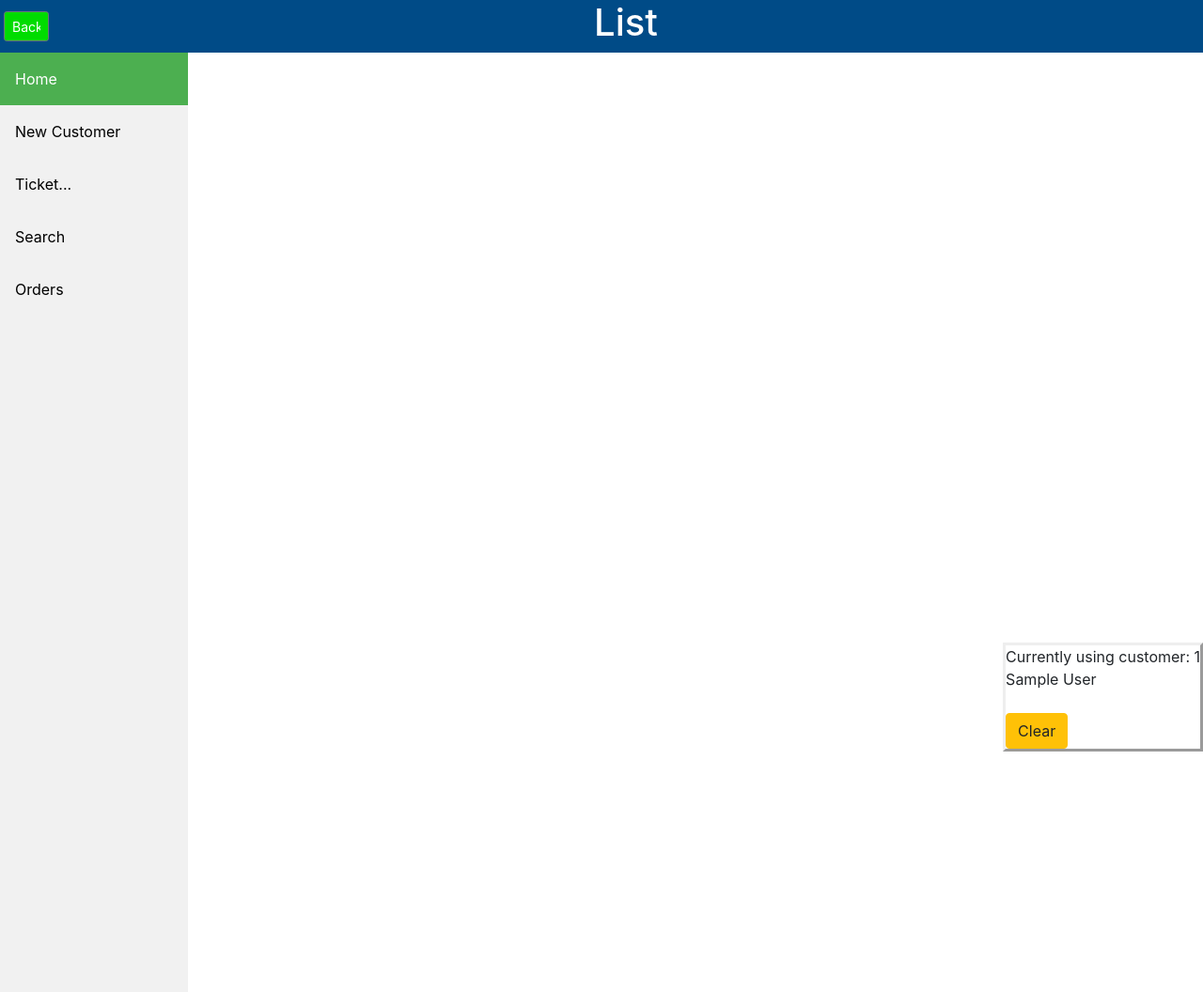
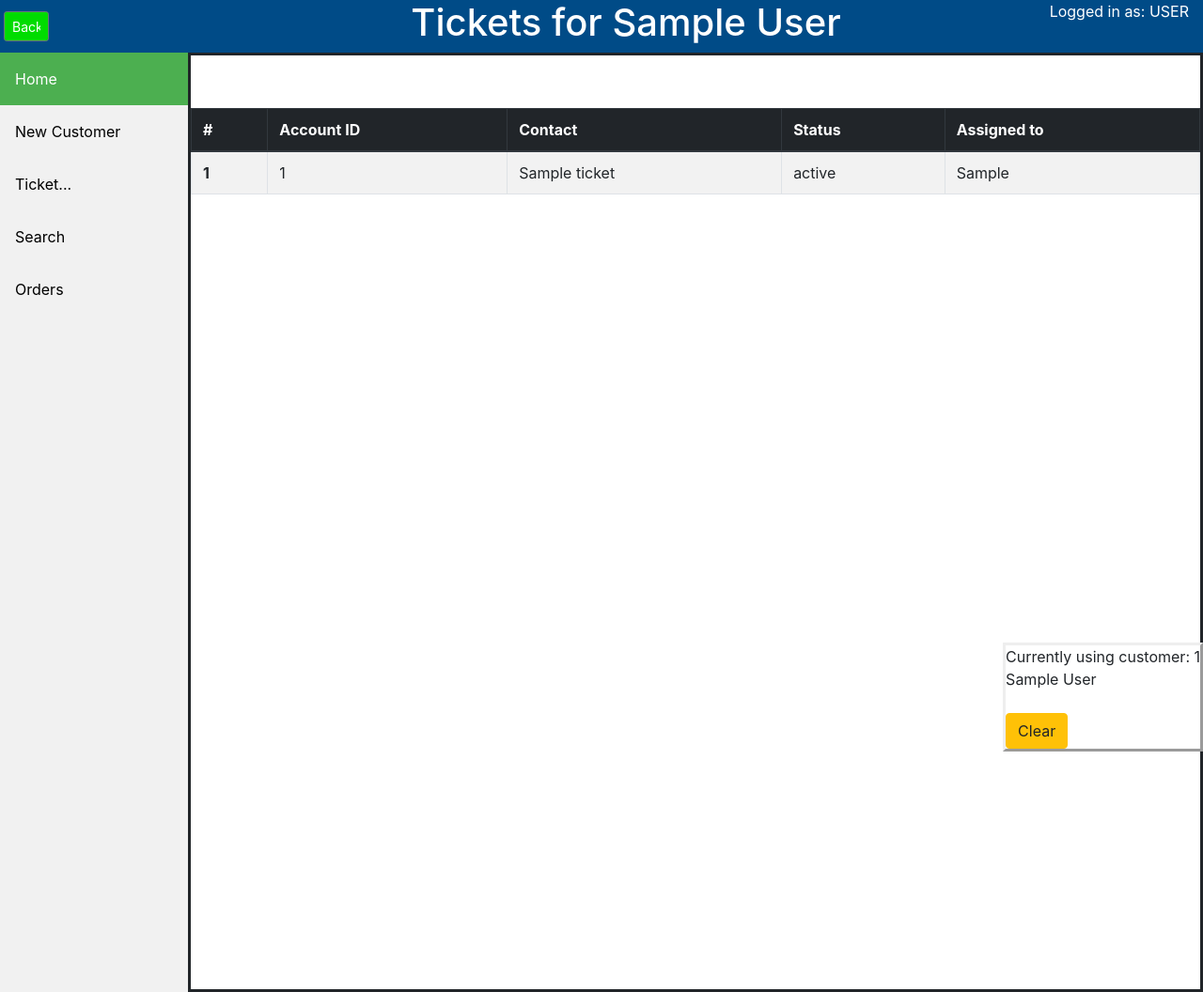
Before and after one commit to Matt-LaFayette/Research_Project, a Flask app: page /listticket in a window 1280 px wide. Shown: the whole page at 94% size. Run offline with Flask 2, Linux system fonts and the light colour scheme; a user stored in the database is signed in; tables that the repository leaves empty hold one stand-in row (values such as "Sample post"); parts of the project's set-up code (start-up, migrations or seed data) failed here and were passed over; some libraries are stand-ins or nearby versions.

Commit message:
modified list ticket added role to user table

```diff
--- a/app/models.py
+++ b/app/models.py
@@ -21,17 +21,17 @@ from sqlalchemy import text
 # Table for customers (when created)
 #done
 class Customer(db.Model):
-    cx_id = db.Column(Integer, primary_key=True, auto_increment=True)
-    company_name = db.Column(String(120), unique=False, nullable=False)
-    customer_name = db.Column(String(120), unique=False, nullable=True)
-    city = db.Column(String(120), unique=False, nullable=True)
-    state = db.Column(String(120), unique=False, nullable=True)
-    address = db.Column(String(120), unique=False, nullable=True)
-    zip_code = db.Column(String(120), unique=False, nullable=True)
-    email = db.Column(String(120), unique=False, nullable=True)
-    phone_num = db.Column(String(120), unique=False, nullable=True)
-    valid_support = db.Column(Boolean, unique=False, nullable=True)
-    notes = db.Column(String(120), unique=False, nullable=True)
+	cx_id = db.Column(Integer, primary_key=True, auto_increment=True)
+	company_name = db.Column(String(120), unique=False, nullable=False)
+	customer_name = db.Column(String(120), unique=False, nullable=True)
+	city = db.Column(String(120), unique=False, nullable=True)
+	state = db.Column(String(120), unique=False, nullable=True)
+	address = db.Column(String(120), unique=False, nullable=True)
+	zip_code = db.Column(String(120), unique=False, nullable=True)
+	email = db.Column(String(120), unique=False, nullable=True)
+	phone_num = db.Column(String(120), unique=False, nullable=True)
+	valid_support = db.Column(Boolean, unique=False, nullable=True)
+	notes = db.Column(String(120), unique=False, nullable=True)
 
 # For support tickets
 #done
@@ -54,6 +54,7 @@ class User(db.Model):
 	username = db.Column(String(64), index=True, unique=True)
 	email = db.Column(String(120), index=True, unique=True)
 	password_hash = db.Column(db.String(128))
+	role = db.Column(db.String(15))
 
 	def set_password(self, password):
 		self.password_hash = generate_password_hash(password)
@@ -70,25 +71,25 @@ class User(db.Model):
 
 #done
 class Invoice(db.Model):
-    invoice_num = db.Column(Integer, primary_key=True, auto_increment=True)
-    amount = db.Column(Integer, unique=False, nullable=False)
-    date_created = db.Column(Date, unique=False, nullable=False)
-    cx_id = db.Column(Integer, ForeignKey("customer.cx_id"), unique=True, nullable=False)
-    support_plan = db.Column(String(120), unique=False, nullable=True)
-    sales_rep_id = db.Column(Integer, unique=False, nullable=False)
-    valid_support_date = db.Column(Date, unique=False, nullable=False)
+	invoice_num = db.Column(Integer, primary_key=True, auto_increment=True)
+	amount = db.Column(Integer, unique=False, nullable=False)
+	date_created = db.Column(Date, unique=False, nullable=False)
+	cx_id = db.Column(Integer, ForeignKey("customer.cx_id"), unique=True, nullable=False)
+	support_plan = db.Column(String(120), unique=False, nullable=True)
+	sales_rep_id = db.Column(Integer, unique=False, nullable=False)
+	valid_support_date = db.Column(Date, unique=False, nullable=False)
 
 #done
 class Support_Rep(db.Model):
-    support_rep_id = db.Column(Integer, primary_key=True, auto_increment=True)
-    support_first_name = db.Column(String(120), unique=False, nullable=False)
-    support_last_name = db.Column(String(120), unique=False, nullable=False)
+	support_rep_id = db.Column(Integer, primary_key=True, auto_increment=True)
+	support_first_name = db.Column(String(120), unique=False, nullable=False)
+	support_last_name = db.Column(String(120), unique=False, nullable=False)
 
 class Sales_Rep(db.Model):
-    sales_rep_id = db.Column(Integer, primary_key=True, auto_increment=True)
-    sales_first_name = db.Column(String(120), unique=False, nullable=False)
-    sales_last_name = db.Column(String(120), unique=False, nullable=False)
-    commission = db.Column(Integer, unique=False, nullable=False)
+	sales_rep_id = db.Column(Integer, primary_key=True, auto_increment=True)
+	sales_first_name = db.Column(String(120), unique=False, nullable=False)
+	sales_last_name = db.Column(String(120), unique=False, nullable=False)
+	commission = db.Column(Integer, unique=False, nullable=False)
 
 
 ####The __repr__ method tells Python how to print objects of this class
@@ -99,15 +100,15 @@ class Sales_Rep(db.Model):
 
 @login.user_loader
 def load_user(id):
-    return User.query.get(int(id))
+	return User.query.get(int(id))
 
 
 #Base.metadata.create_all(engine)
  # In case user table doesn't exists already. Else remove it.
 try:
-    db.create_all()
+	db.create_all()
 except:
-    print("database already exists")
+	print("database already exists")
 
 sql = text('ALTER TABLE Customer AUTO_INCREMENT = 40000000')
 db.engine.execute(sql)
--- a/app/routes.py
+++ b/app/routes.py
@@ -20,7 +20,10 @@ customer = ""
 def index():
 	form = MyForm()
 	WTF_CSRF_SECRET_KEY = 'a random string'
+	if form.validate_on_submit():
+		return redirect('createticket')
 	return render_template('index.html', form=form)
+
 
 
 @app.route('/submit', methods=('GET', 'POST'))
@@ -84,9 +87,18 @@ def createcustomer():
 
 @app.route('/listticket', methods=('GET', 'POST'))
 def listticket():
-	title = 'List'
-
-	return render_template('listticket.html', title=title)
+	try:
+		if session['name']:
+			name = session['name']
+			title = 'Tickets for ' + name
+		else:
+			title = "Error"
+		ticket = Ticket.query.filter_by(account_id=session['id'])
+	except:
+		print("I've failed to list ticket")
+		ticket = ""
+		title = "Error"
+	return render_template('listticket.html', title=title, ticket=ticket)
 
 @app.route('/searchcustomer', methods=('GET', 'POST'))
 def searchcustomer():
@@ -152,26 +164,26 @@ def test():
 def new():
 	return render_template('new.html')
 
-@app.route('/addticket', methods=('GET', 'POST'))
-def addticket():
-	acctid = request.args.get('cx_id')
-	acctname = request.args.get('cx_name')
-	desc = request.args.get('description')
-	version = request.args.get('version')
-	priority = request.args.get('priority')
-	status = request.args.get('status')
-	o365 = request.args.get('o365')
-	assigned_to = request.args.get('assigned_to')
-	sql = text('ALTER TABLE Ticket AUTO_INCREMENT = 80000000')
-	db.engine.execute(sql)
-	db.session.commit()
-	ticket = Ticket(account_id=acctid, contact_name=acctname, description=desc, version=version, priority=priority, status=status, o365=o365, assigned_to=assigned_to)
-	db.session.add(ticket)
-	t = Ticket.query.all()
-	for x in t:
-		print (x.id)
-	db.session.commit()
-	return "nothing printed"
+# @app.route('/addticket', methods=('GET', 'POST'))
+# def addticket():
+# 	acctid = request.args.get('cx_id')
+# 	acctname = request.args.get('cx_name')
+# 	desc = request.args.get('description')
+# 	version = request.args.get('version')
+# 	priority = request.args.get('priority')
+# 	status = request.args.get('status')
+# 	o365 = request.args.get('o365')
+# 	assigned_to = request.args.get('assigned_to')
+# 	sql = text('ALTER TABLE Ticket AUTO_INCREMENT = 80000000')
+# 	db.engine.execute(sql)
+# 	db.session.commit()
+# 	ticket = Ticket(account_id=acctid, contact_name=acctname, description=desc, version=version, priority=priority, status=status, o365=o365, assigned_to=assigned_to)
+# 	db.session.add(ticket)
+# 	t = Ticket.query.all()
+# 	for x in t:
+# 		print (x.id)
+# 	db.session.commit()
+# 	return "nothing printed"
 
 @app.route('/createticket', methods=('GET', 'POST'))
 def createticket():
@@ -179,6 +191,7 @@ def createticket():
 	title = 'Ticket'
 	if request.method == 'POST':
 		# if request.form['submit_button'] == 'submit':
+		try:
 			acctid = request.form['cx_id']
 			acctname = request.form['cx_name']
 			sql = text('ALTER TABLE Ticket AUTO_INCREMENT = 80000000')
@@ -190,6 +203,8 @@ def createticket():
 			for x in t:
 				print (x.id)
 			db.session.commit()
+		except:
+			print("I failed during create ticket")
 	return render_template('createticket.html', title=title, form=form)
 
 
--- a/app/templates/findaccount.html
+++ b/app/templates/findaccount.html
@@ -35,8 +35,7 @@ function myFunction1() {
       <td id="phonenumber">{{x.phone_num}}</td>
       <td id="email">{{x.email}}</td>
         <!-- handle this with an ajax call like before -->
-      <td><input class="btn btn-secondary btn-sm btn-block" id="submit_button" type="submit" name="{{loop.index}}Select"  value="Select"></td>
-      <!-- <td><input class="btn btn-secondary btn-sm btn-block" id="submit_button" type="submit" onclick="myFunction1()" name="{{loop.index}}Select"  value="Select"></td> -->
+      <td><input class="btn btn-secondary btn-sm btn-block" id="submit_button" type="submit" onclick="myFunction1()" name="{{loop.index}}Select"  value="Select"></td>
     </tr>
     {% endfor %}
   </tbody>
--- a/app/templates/listticket.html
+++ b/app/templates/listticket.html
@@ -1 +1,41 @@
+
+<link href="//maxcdn.bootstrapcdn.com/bootstrap/4.1.1/css/bootstrap.min.css" rel="stylesheet" id="bootstrap-css">
+<script src="//maxcdn.bootstrapcdn.com/bootstrap/4.1.1/js/bootstrap.min.js"></script>
+
+<script src="//cdnjs.cloudflare.com/ajax/libs/jquery/3.2.1/jquery.min.js"></script>
+<link rel="stylesheet" type="text/css" href="{{ url_for('static', filename='CSS/style.css') }}">
+
 {% include 'template.html' %}
+<div class="outer_ticket_search">
+{% if session['name'] %}
+<br>
+<h2 style="text-align: center;"></h2>
+<br>
+<table class="table table-striped table-bordered table-hover">
+  <thead class="thead-dark">
+    <tr>
+      <th scope="col">#</th>
+      <th scope="col">Account ID</th>
+      <th scope="col">Contact</th>
+      <th scope="col">Status</th>
+      <th scope="col">Assigned to</th>
+    </tr>
+  </thead>
+  <tbody>
+    <tr>
+{% for x in ticket %}
+      <th scope="row">{{x.id}}</th>
+      <td>{{x.account_id}}</td>
+      <td>{{x.contact_name}}</td>
+      <td>{{x.status}}</td>
+      <td>{{x.assigned_to}}</td>
+    </tr>
+{% endfor %}
+  </tbody>
+</table>
+{% else %}
+<br><br>
+<br><br>
+<h2 style="text-align: center;">Please select a customer from the Search area</h2>
+
+{% endif %}
--- a/app/templates/template.html
+++ b/app/templates/template.html
@@ -20,7 +20,8 @@
 		<div class="top_header">
 			<a href="{{ url_for('index') }}">
 			<input class="btn btn-secondary btn-sm btn-block" id="back_button" value="Back" style="text-align: left; margin-top: .75rem;"></a>
-			<div style="display:inline-block; margin-left: auto;"><div><h1>{{ title }}</h1></div></div>
+			<div style="display:inline-block; margin-left: auto;"><div id="title" style="display: inline-block;"><h1>{% if title %}{{ title }}{% else %}title{% endif %}</h1></div><div id="logged_in_user" style="display: inline-block;position: absolute;right: 15;">Logged in as: USER
+</div></div>
 <div class="dropdown" style="float: right; margin-left: auto;">
   <button class="btn btn-secondary dropdown-toggle" type="button" id="dropdownMenuButton" data-toggle="dropdown" aria-haspopup="true" aria-expanded="false">
 
@@ -59,10 +60,8 @@ function dropDown() {
     {% endif %}
   </div>
   </div>
-
   <a href="{{ url_for('searchcustomer')}}">Search</a>
   <a href="{{ url_for('salesorder')}}">Orders</a>
-
 </div>
 
 <script>
```
